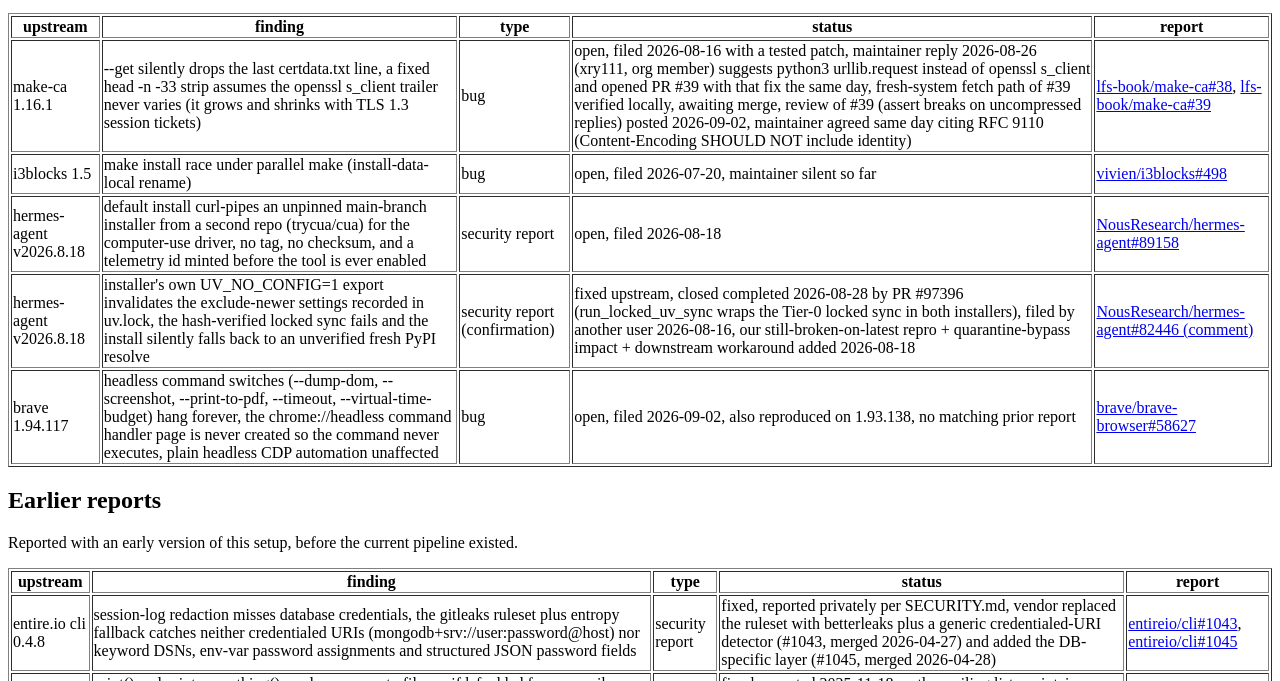
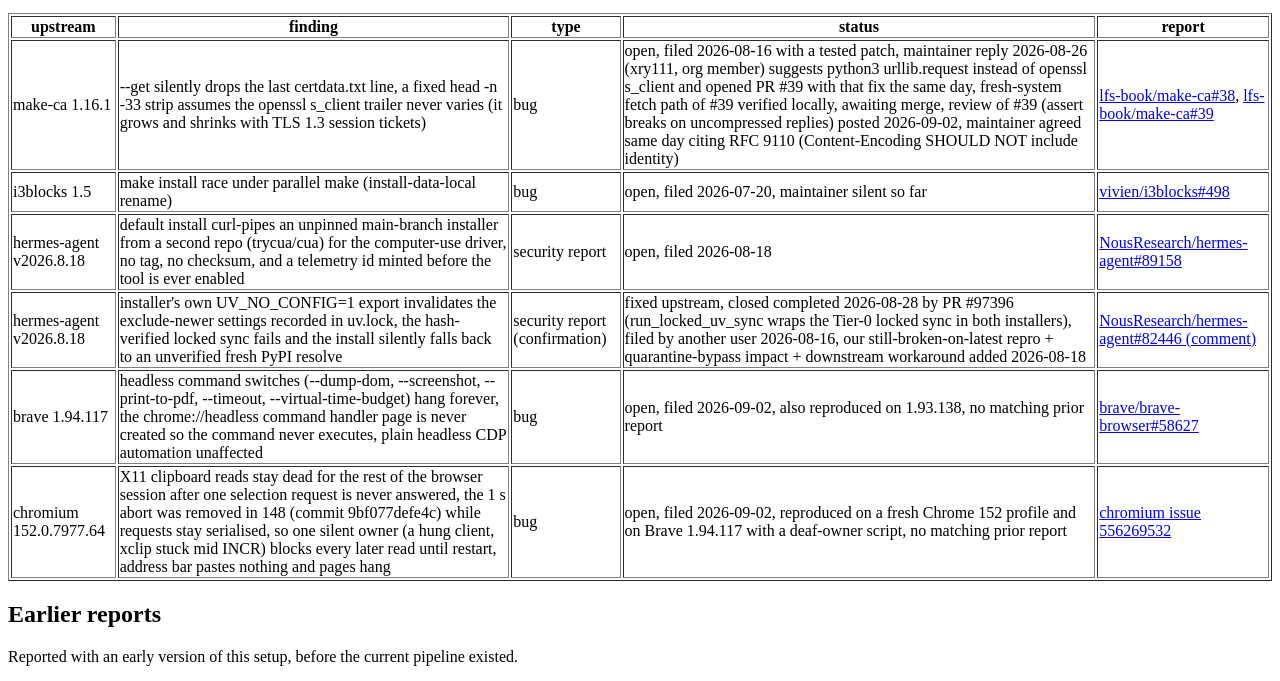
Before and after one commit to felixbrock/upstream-reports, a plain HTML site: page index.html in a window 1280 px wide. Shown: the part 101-782 px from the top of the page. Drawn offline with Linux system fonts and the light colour scheme.

Commit message:
regenerate (8 rows)

```diff
--- a/index.html
+++ b/index.html
@@ -15,6 +15,7 @@
 <tr><td>hermes-agent v2026.8.18</td><td>default install curl-pipes an unpinned main-branch installer from a second repo (trycua/cua) for the computer-use driver, no tag, no checksum, and a telemetry id minted before the tool is ever enabled</td><td>security report</td><td>open, filed 2026-08-18</td><td><a href="https://github.com/NousResearch/hermes-agent/issues/89158">NousResearch/hermes-agent#89158</a></td></tr>
 <tr><td>hermes-agent v2026.8.18</td><td>installer's own UV_NO_CONFIG=1 export invalidates the exclude-newer settings recorded in uv.lock, the hash-verified locked sync fails and the install silently falls back to an unverified fresh PyPI resolve</td><td>security report (confirmation)</td><td>fixed upstream, closed completed 2026-08-28 by PR #97396 (run_locked_uv_sync wraps the Tier-0 locked sync in both installers), filed by another user 2026-08-16, our still-broken-on-latest repro + quarantine-bypass impact + downstream workaround added 2026-08-18</td><td><a href="https://github.com/NousResearch/hermes-agent/issues/82446#issuecomment-5328101036">NousResearch/hermes-agent#82446 (comment)</a></td></tr>
 <tr><td>brave 1.94.117</td><td>headless command switches (--dump-dom, --screenshot, --print-to-pdf, --timeout, --virtual-time-budget) hang forever, the chrome://headless command handler page is never created so the command never executes, plain headless CDP automation unaffected</td><td>bug</td><td>open, filed 2026-09-02, also reproduced on 1.93.138, no matching prior report</td><td><a href="https://github.com/brave/brave-browser/issues/58627">brave/brave-browser#58627</a></td></tr>
+<tr><td>chromium 152.0.7977.64</td><td>X11 clipboard reads stay dead for the rest of the browser session after one selection request is never answered, the 1 s abort was removed in 148 (commit 9bf077defe4c) while requests stay serialised, so one silent owner (a hung client, xclip stuck mid INCR) blocks every later read until restart, address bar pastes nothing and pages hang</td><td>bug</td><td>open, filed 2026-09-02, reproduced on a fresh Chrome 152 profile and on Brave 1.94.117 with a deaf-owner script, no matching prior report</td><td><a href="https://issues.chromium.org/issues/556269532">chromium issue 556269532</a></td></tr>
 </table>
 <h2>Earlier reports</h2>
 <p>Reported with an early version of this setup, before the current pipeline existed.</p>
```
